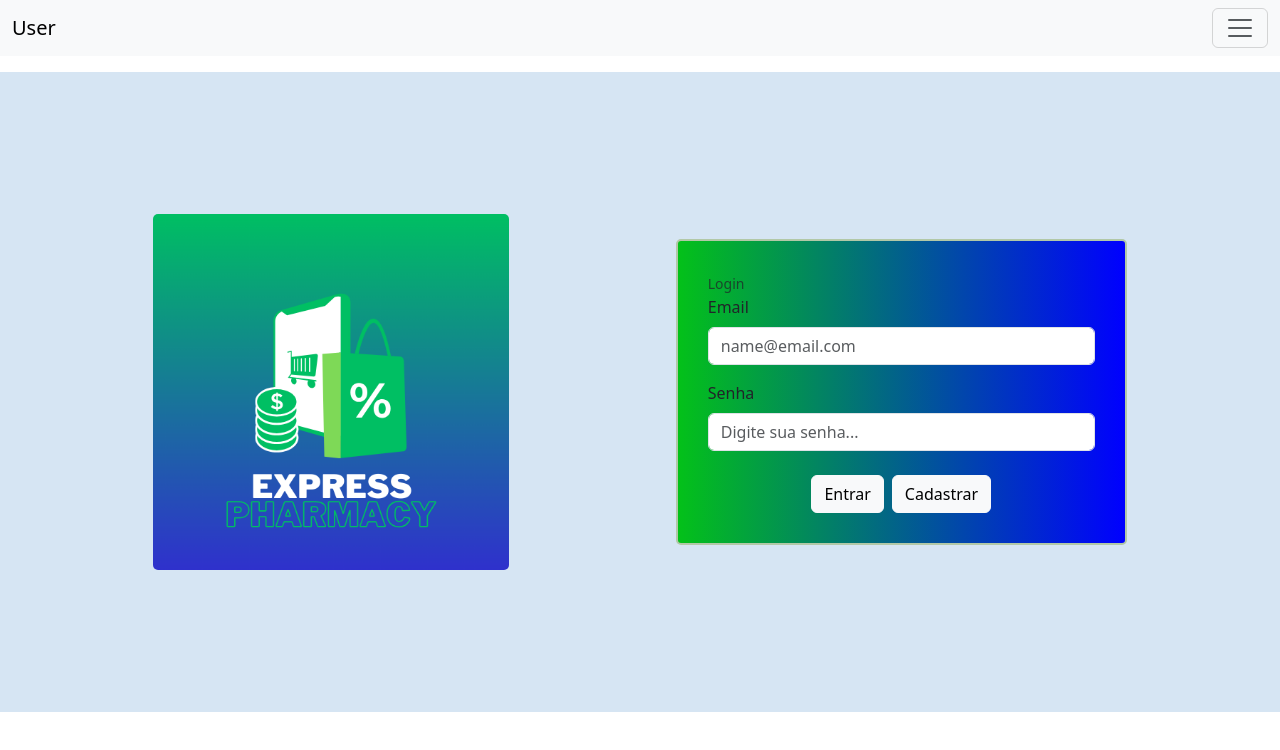
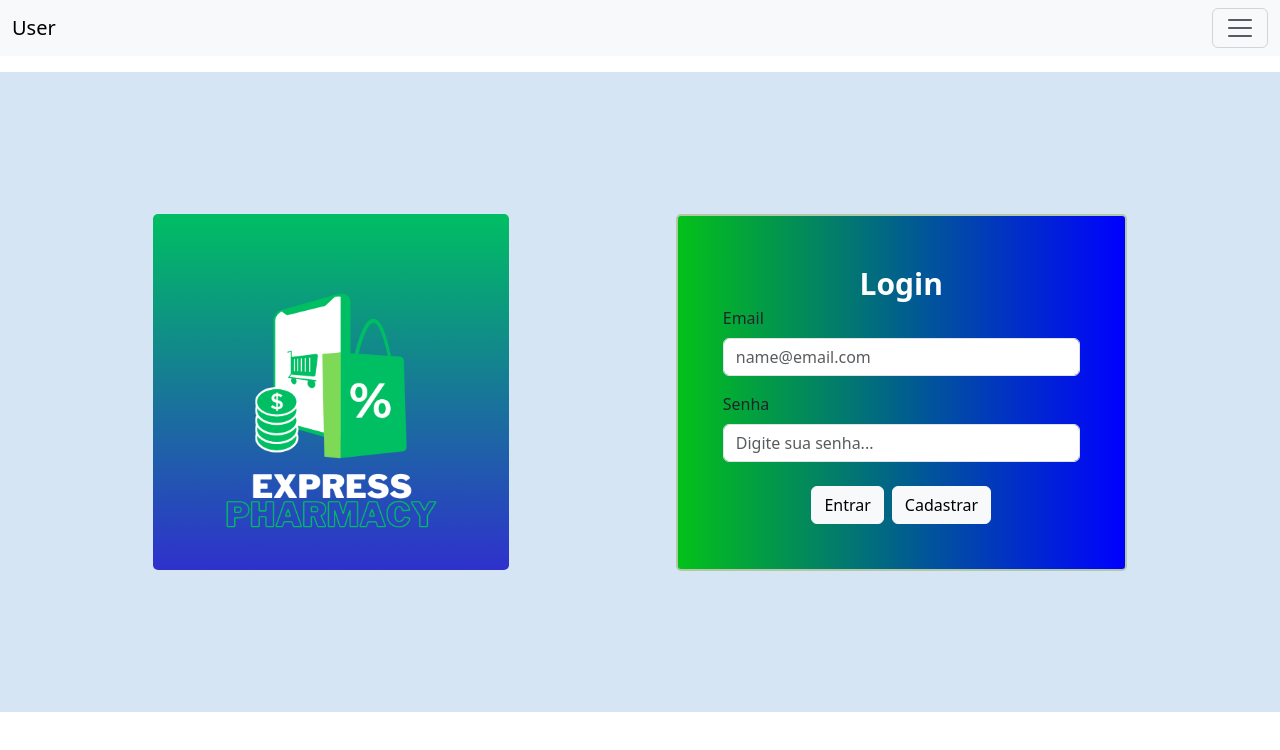
Before and after one commit to FullStack-Itaguacu/M3P-FrontEnd-Squad1, a React (Vite) app in the folder User/: page / in a window 1280 px wide. Shown: the top 750 px of the page. Built offline with nearby package versions, Linux system fonts and the light colour scheme.

Commit message:
fix css login page

```diff
--- a/User/src/components/FormularioLogin/FormularioLogin.jsx
+++ b/User/src/components/FormularioLogin/FormularioLogin.jsx
@@ -7,7 +7,9 @@ function FormularioLogin() {
             <Row>
                 <Col>
                     <Form action="">
-                        <Form.Text className="">Login</Form.Text>
+                        <div className="text-title">
+                            Login
+                        </div>
                         <Form.Group className="mb-3">
                             <Form.Label>Email</Form.Label>
                             <Form.Control type="email" placeholder="name@email.com" required />
--- a/User/src/components/FormularioLogin/formularioLogin.css
+++ b/User/src/components/FormularioLogin/formularioLogin.css
@@ -2,6 +2,12 @@
     background: linear-gradient(to right, rgb(3, 193, 25), blue);
     border: 2px #b2c8a7 solid;
     border-radius: 5px;
-    padding: 30px;
+    padding: 45px;
+}
 
+.text-title {
+    text-align: center;
+    font-size: 30px;
+    font-weight: 700;
+    color: white;
 }
```
